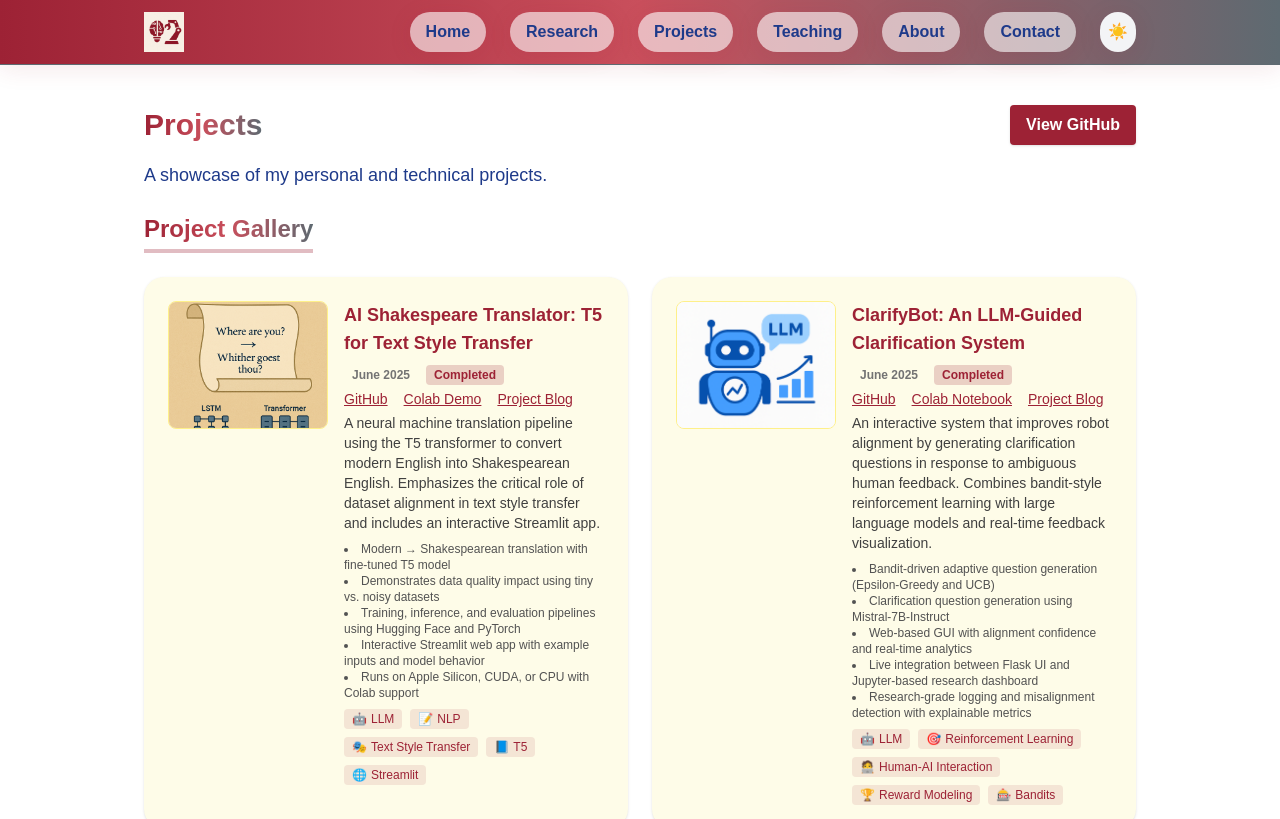
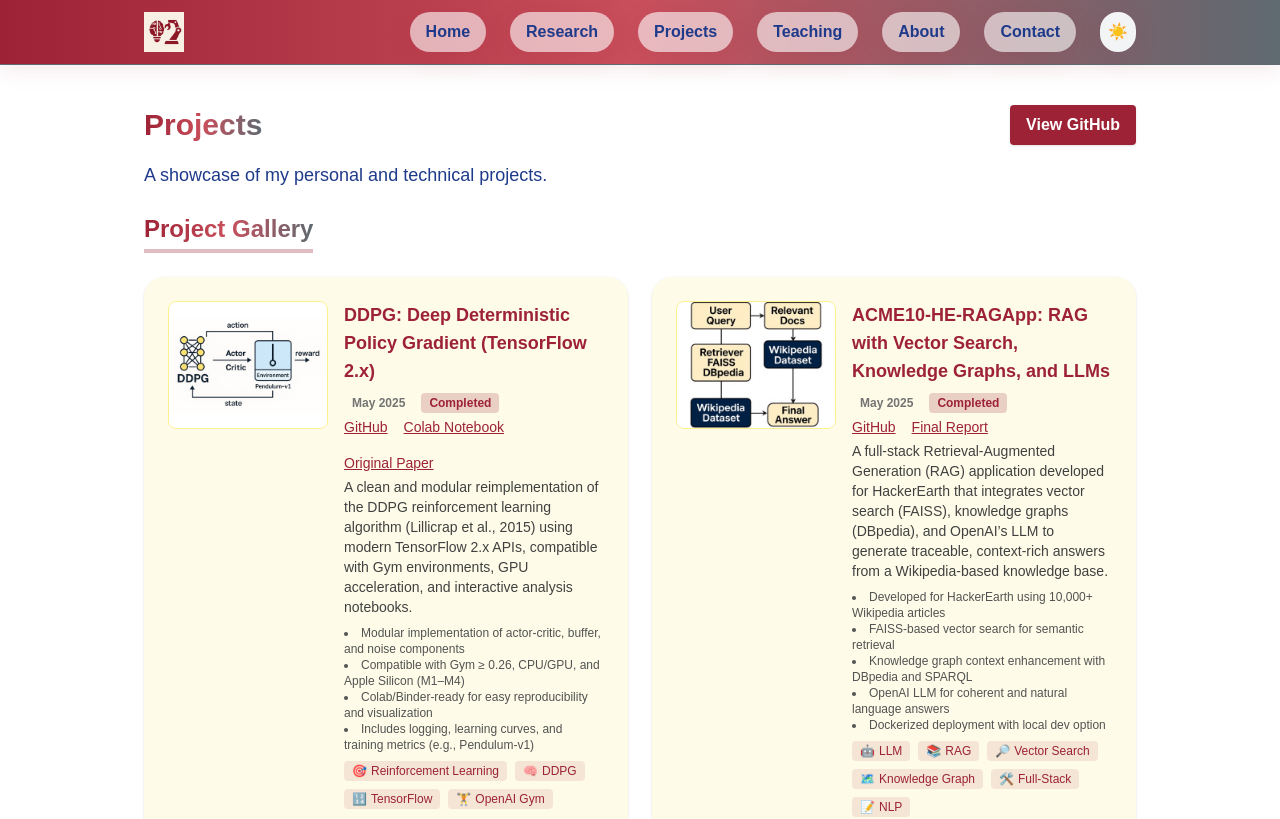
Before and after one commit to ethanvillalovoz/ethanvillalovoz.github.io, a Next.js app: page /projects in a window 1280 px wide. Shown: the top 819 px of the page. Built offline with nearby package versions, Linux system fonts and the light colour scheme.

Commit message:
Revised project page

```diff
--- a/src/app/projects/page.tsx
+++ b/src/app/projects/page.tsx
@@ -78,66 +78,66 @@ const projects = [
 		date: "May 2025",
 		status: "Completed",
 	},
-	{
-		title: "ClarifyBot: An LLM-Guided Clarification System",
-		description:
-			"An interactive system that improves robot alignment by generating clarification questions in response to ambiguous human feedback. Combines bandit-style reinforcement learning with large language models and real-time feedback visualization.",
-		image: "/images/projects/ClarifyBot.png",
-		tags: ["LLM", "Reinforcement Learning", "Human-AI Interaction", "Reward Modeling", "Bandits"],
-		features: [
-			"Bandit-driven adaptive question generation (Epsilon-Greedy and UCB)",
-			"Clarification question generation using Mistral-7B-Instruct",
-			"Web-based GUI with alignment confidence and real-time analytics",
-			"Live integration between Flask UI and Jupyter-based research dashboard",
-			"Research-grade logging and misalignment detection with explainable metrics",
-		],
-		extraLinks: [
-			{
-				label: "GitHub",
-				url: "https://github.com/ethanvillalovoz/clarifybot",
-			},
-			{
-				label: "Colab Notebook",
-				url: "https://colab.research.google.com/github/ethanvillalovoz/clarifybot/blob/main/notebooks/demo.ipynb",
-			},
-			{
-				label: "Project Blog",
-				url: "https://github.com/ethanvillalovoz/clarifybot/blob/main/blog.md",
-			},
-		],
-		date: "June 2025",
-		status: "Completed",
-	},
-	{
-		title: "AI Shakespeare Translator: T5 for Text Style Transfer",
-		description:
-			"A neural machine translation pipeline using the T5 transformer to convert modern English into Shakespearean English. Emphasizes the critical role of dataset alignment in text style transfer and includes an interactive Streamlit app.",
-		image: "/images/projects/shakespeare_translator.png",
-		tags: ["LLM", "NLP", "Text Style Transfer", "T5", "Streamlit"],
-		features: [
-			"Modern → Shakespearean translation with fine-tuned T5 model",
-			"Demonstrates data quality impact using tiny vs. noisy datasets",
-			"Training, inference, and evaluation pipelines using Hugging Face and PyTorch",
-			"Interactive Streamlit web app with example inputs and model behavior",
-			"Runs on Apple Silicon, CUDA, or CPU with Colab support"
-		],
-		extraLinks: [
-			{
-				label: "GitHub",
-				url: "https://github.com/ethanvillalovoz/ai-shakespeare-translator"
-			},
-			{
-				label: "Colab Demo",
-				url: "https://colab.research.google.com/github/ethanvillalovoz/ai-shakespeare-translator/blob/main/demo.ipynb"
-			},
-			{
-				label: "Project Blog",
-				url: "https://github.com/ethanvillalovoz/ai-shakespeare-translator/blob/main/blog.md"
-			}
-		],
-		date: "June 2025",
-		status: "Completed",
-	},
+	// {
+	// 	title: "ClarifyBot: An LLM-Guided Clarification System",
+	// 	description:
+	// 		"An interactive system that improves robot alignment by generating clarification questions in response to ambiguous human feedback. Combines bandit-style reinforcement learning with large language models and real-time feedback visualization.",
+	// 	image: "/images/projects/ClarifyBot.png",
+	// 	tags: ["LLM", "Reinforcement Learning", "Human-AI Interaction", "Reward Modeling", "Bandits"],
+	// 	features: [
+	// 		"Bandit-driven adaptive question generation (Epsilon-Greedy and UCB)",
+	// 		"Clarification question generation using Mistral-7B-Instruct",
+	// 		"Web-based GUI with alignment confidence and real-time analytics",
+	// 		"Live integration between Flask UI and Jupyter-based research dashboard",
+	// 		"Research-grade logging and misalignment detection with explainable metrics",
+	// 	],
+	// 	extraLinks: [
+	// 		{
+	// 			label: "GitHub",
+	// 			url: "https://github.com/ethanvillalovoz/clarifybot",
+	// 		},
+	// 		{
+	// 			label: "Colab Notebook",
+	// 			url: "https://colab.research.google.com/github/ethanvillalovoz/clarifybot/blob/main/notebooks/demo.ipynb",
+	// 		},
+	// 		{
+	// 			label: "Project Blog",
+	// 			url: "https://github.com/ethanvillalovoz/clarifybot/blob/main/blog.md",
+	// 		},
+	// 	],
+	// 	date: "June 2025",
+	// 	status: "Completed",
+	// },
+	// {
+	// 	title: "AI Shakespeare Translator: T5 for Text Style Transfer",
+	// 	description:
+	// 		"A neural machine translation pipeline using the T5 transformer to convert modern English into Shakespearean English. Emphasizes the critical role of dataset alignment in text style transfer and includes an interactive Streamlit app.",
+	// 	image: "/images/projects/shakespeare_translator.png",
+	// 	tags: ["LLM", "NLP", "Text Style Transfer", "T5", "Streamlit"],
+	// 	features: [
+	// 		"Modern → Shakespearean translation with fine-tuned T5 model",
+	// 		"Demonstrates data quality impact using tiny vs. noisy datasets",
+	// 		"Training, inference, and evaluation pipelines using Hugging Face and PyTorch",
+	// 		"Interactive Streamlit web app with example inputs and model behavior",
+	// 		"Runs on Apple Silicon, CUDA, or CPU with Colab support"
+	// 	],
+	// 	extraLinks: [
+	// 		{
+	// 			label: "GitHub",
+	// 			url: "https://github.com/ethanvillalovoz/ai-shakespeare-translator"
+	// 		},
+	// 		{
+	// 			label: "Colab Demo",
+	// 			url: "https://colab.research.google.com/github/ethanvillalovoz/ai-shakespeare-translator/blob/main/demo.ipynb"
+	// 		},
+	// 		{
+	// 			label: "Project Blog",
+	// 			url: "https://github.com/ethanvillalovoz/ai-shakespeare-translator/blob/main/blog.md"
+	// 		}
+	// 	],
+	// 	date: "June 2025",
+	// 	status: "Completed",
+	// },
 ];
 
 export default function ProjectsPage() {
```
